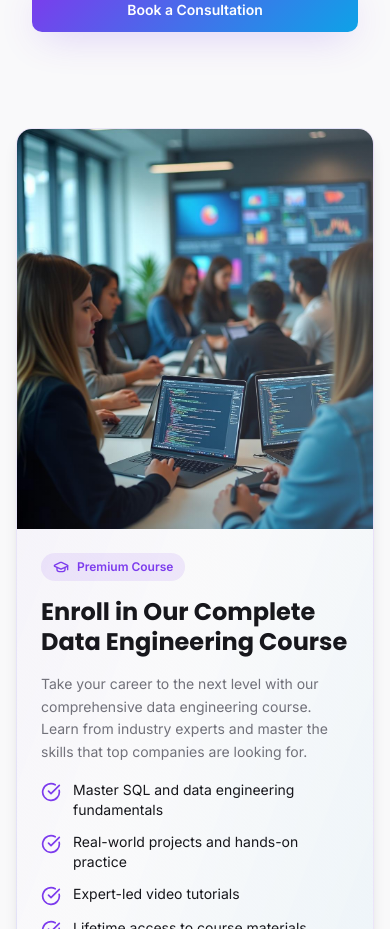
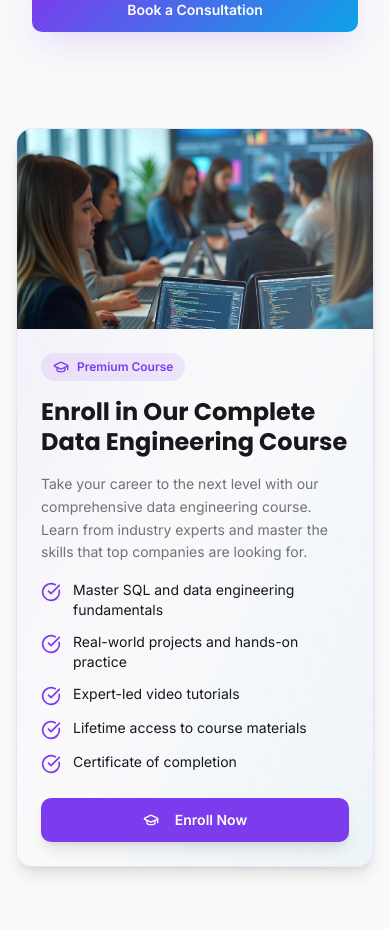
Before and after one commit to sudheersai/ace-de-interviews, a React (Vite) app: page / in a window 390 px wide. Shown: the part 2185-3114 px from the top of the page. Built offline with nearby package versions, Linux system fonts and the light colour scheme; the HTML template or start-up script is replaced by a standard one.

Commit message:
Adjust course image aspect ratio
Update the course enrollment section to use a 16:9 aspect ratio for the image on mobile views, improving its appearance and preventing it from looking too long.

```diff
--- a/src/components/CourseEnrollmentSection.tsx
+++ b/src/components/CourseEnrollmentSection.tsx
@@ -16,7 +16,7 @@ const CourseEnrollmentSection = () => {
       <div className="bg-gradient-to-br from-primary/5 via-background to-secondary/5 rounded-2xl overflow-hidden border border-primary/10 shadow-lg">
         <div className="grid lg:grid-cols-2 gap-0">
           {/* Left side - Image */}
-          <div className="relative h-64 sm:h-80 lg:h-full min-h-[400px] overflow-hidden">
+          <div className="relative aspect-video lg:aspect-auto lg:h-full lg:min-h-[400px] overflow-hidden">
             <div className="absolute inset-0 bg-gradient-to-r from-transparent to-background/20 z-10" />
             <img
               src={courseImage}
```
